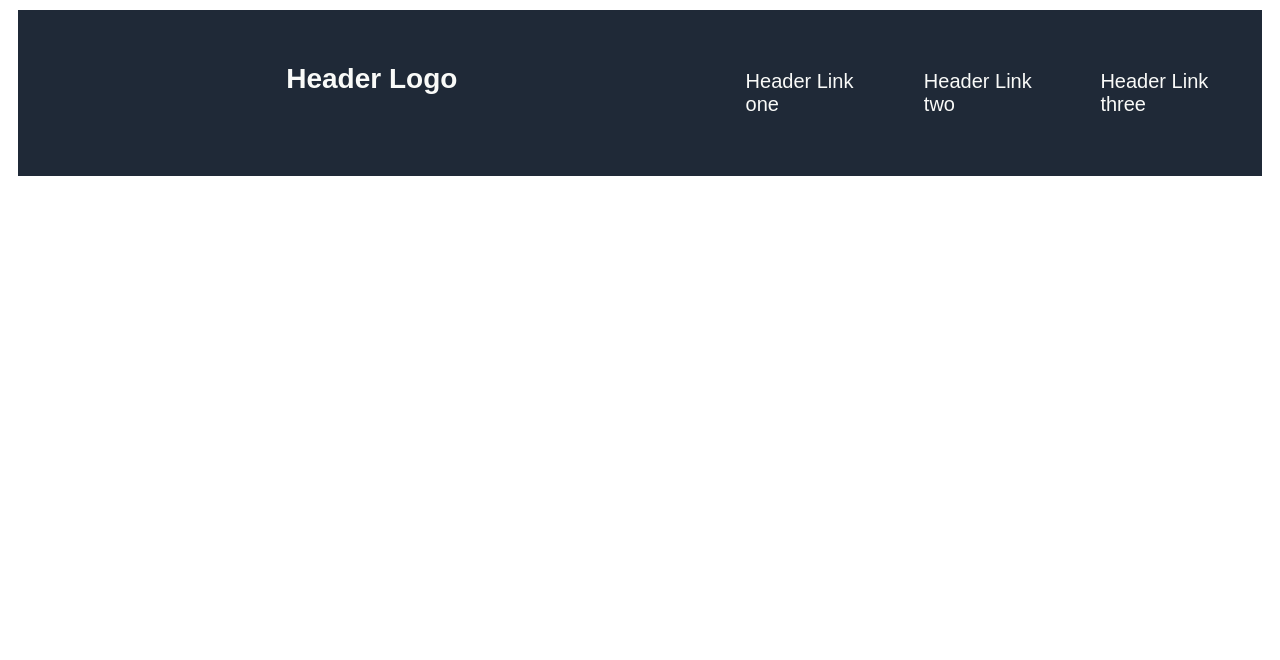
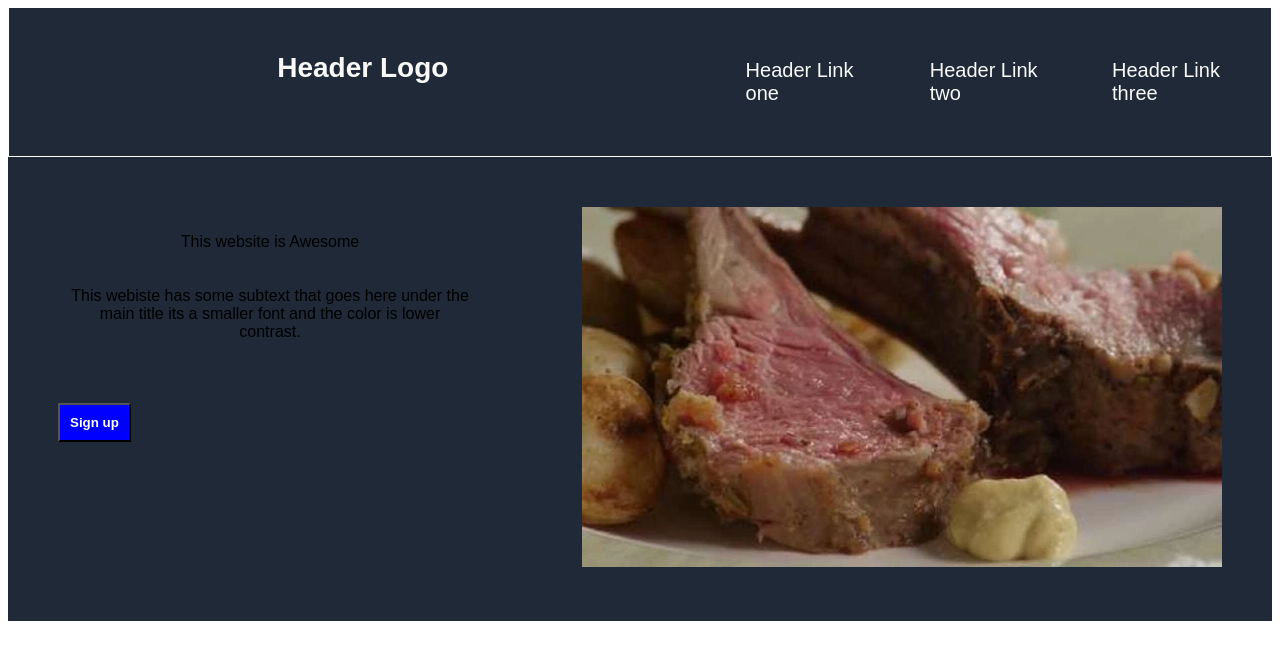
Before and after one commit to Graeme-H/Landing-page, a plain HTML site: page index.html in a window 1280 px wide. Drawn offline with Linux system fonts and the light colour scheme; files whose address does not match are found by name.

Commit message:
Add container1 with placeholder text & img

```diff
--- a/index.html
+++ b/index.html
@@ -25,6 +25,20 @@
                 </div>
             </div>
 
+            <div class="containerone">
+                <div class="awesome">
+                    <p>This website is Awesome</p>
+                    <p>This webiste has some subtext that goes here under the main title
+                        its a smaller font and the color is lower contrast.</p>
+                    </p>
+                    <button>Sign up</button>
+                </div>
+            <div class="img">
+                <img src="/home/graeme/repos/Landing-page/images/lamby.webp">
+            </div>
+
+
+            </div>
 
 
 
--- a/style.css
+++ b/style.css
@@ -5,8 +5,8 @@ body {
 
 .header {
     display: flex;
-    padding:10px;
-    margin: 10px;
+    padding:1px;
+    margin: 1px;
     background-color: #1F2937;
     color: #F9FAF8;
     justify-content: space-around;
@@ -53,3 +53,24 @@ li {
     justify-content: center;
     gap:15px;
 }
+
+.containerone {
+    display: flex;
+    background-color: #1F2937;
+    justify-content: space-between;
+}
+
+button {
+    background-color: blue ;
+    padding: 10px;
+    font-weight: bold;
+    color: white;
+}
+
+.awesome {
+    padding: 50px;
+}
+
+.img {
+    padding: 50px;
+}
```
Also changed, not shown: images/lamby.webp (added).
